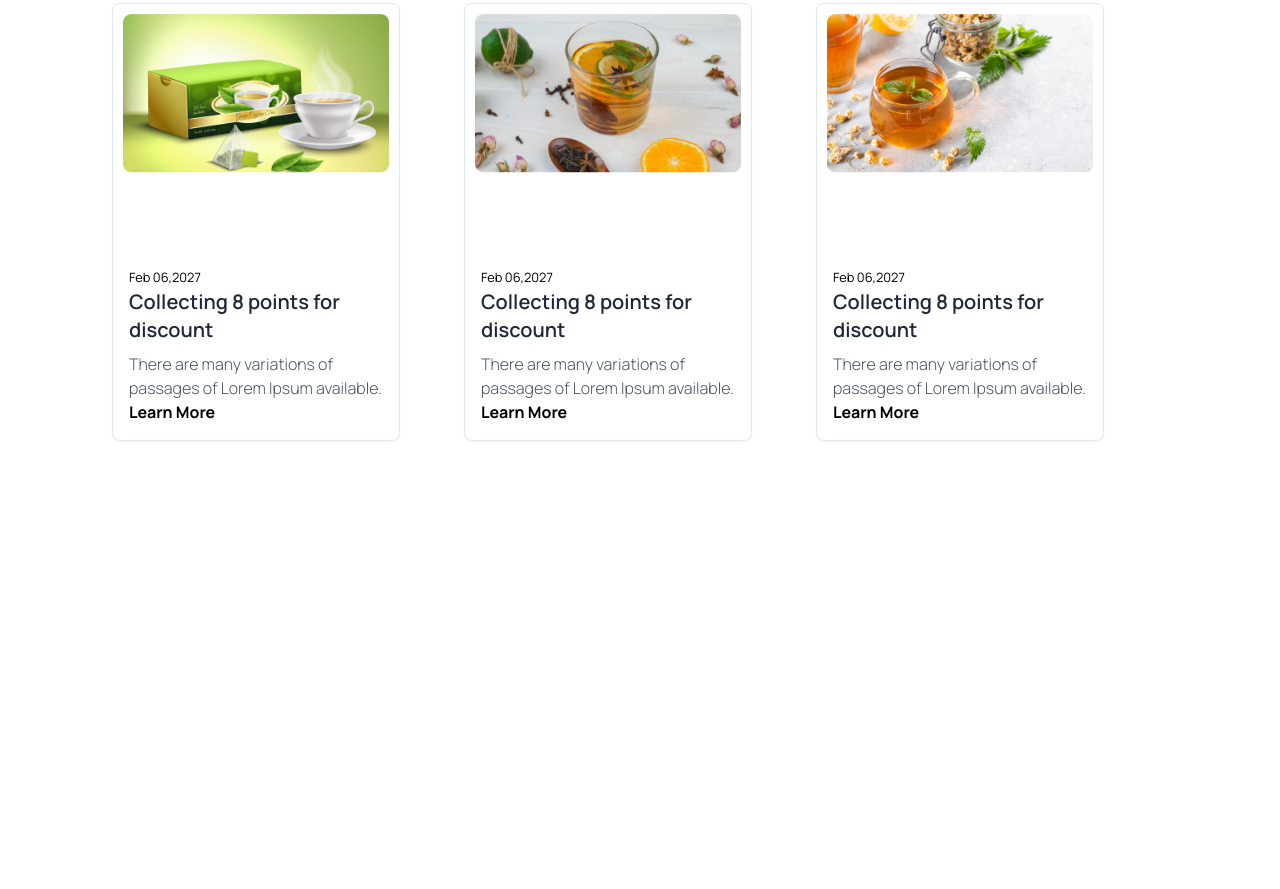
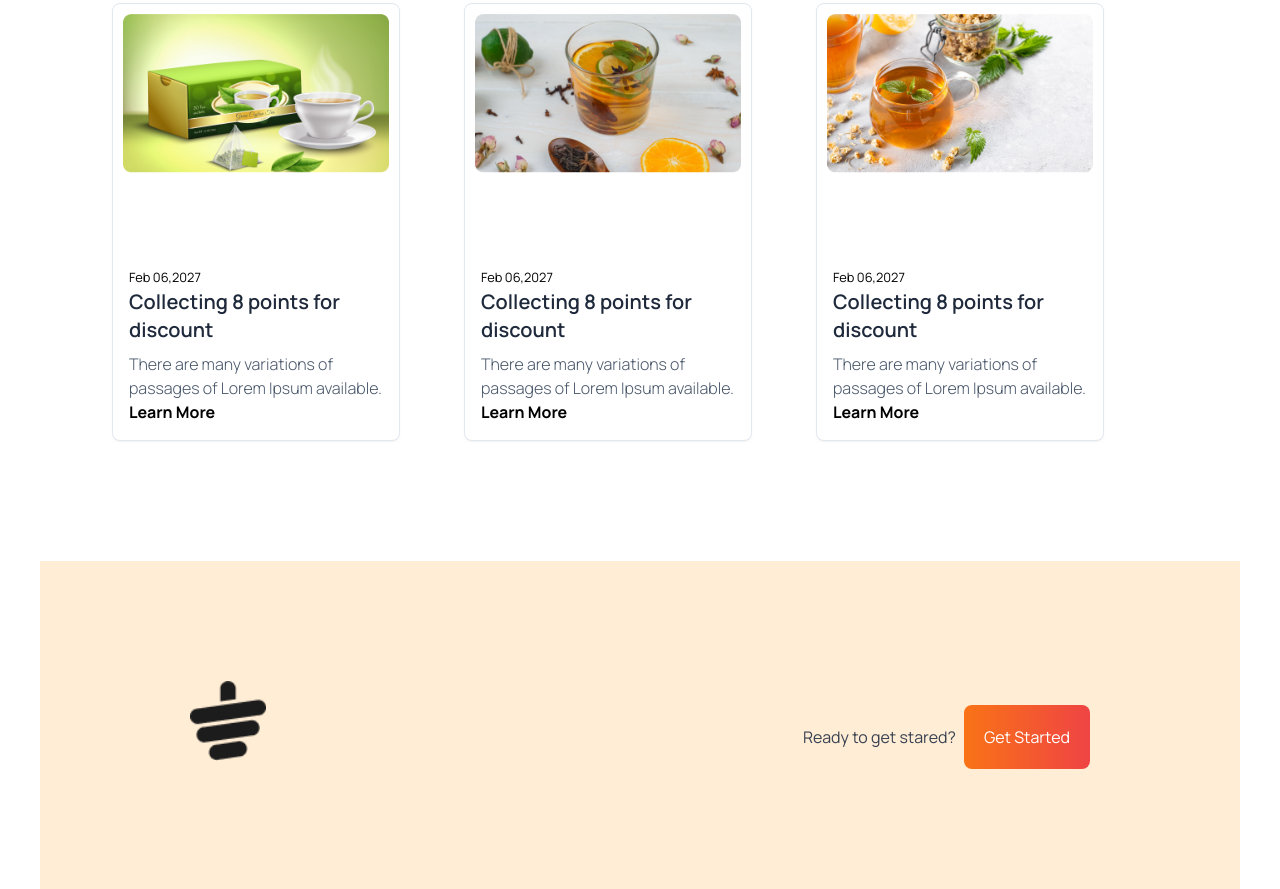
Before and after one commit to Suvobd100/tea-house, a plain HTML site: page index.html in a window 1280 px wide. Shown: the part 2502-3391 px from the top of the page. Before the commit the page ends 3063 px from the top, so only its background shows below. Drawn offline with nearby package versions, Linux system fonts and the light colour scheme.

Commit message:
footer started

```diff
--- a/index.html
+++ b/index.html
@@ -318,14 +318,36 @@
 
                         <!-----------------------------------------------card-3 end =============================================-->
 
-
                 </div>
 
                </section>
 
-              <!-- news & event section end -->
-        <footer></footer>
-    </main>
+            <!-- news & event section end -->
+         </main>
+        <footer class="bg-orange-100 py-14 mx-10 text-gray-700" >
+            <!-- logo part div container -->
+            <div class="w-9/12 mx-auto mb-10">
+                <div class="flex justify-between mt-16">
+
+                        <img class="mb-8 h-20" src="./images/cup.png" alt="">
+
+                    <div class="flex items-center gap-2">
+                        <h1>Ready to get stared?</h1>
+
+                        <div>
+                            <button class=" bg-gradient-to-r from-orange-500 to-red-500 py-5 px-5 text-white rounded-lg">
+                                Get Started
+                           </button>
+                        </div>
+
+                </div>
+
+            </div>
+            <!-- Links started -->
+
+            <!-- Links end -->
+
+        </footer>
 
 </body>
 </html>
```
